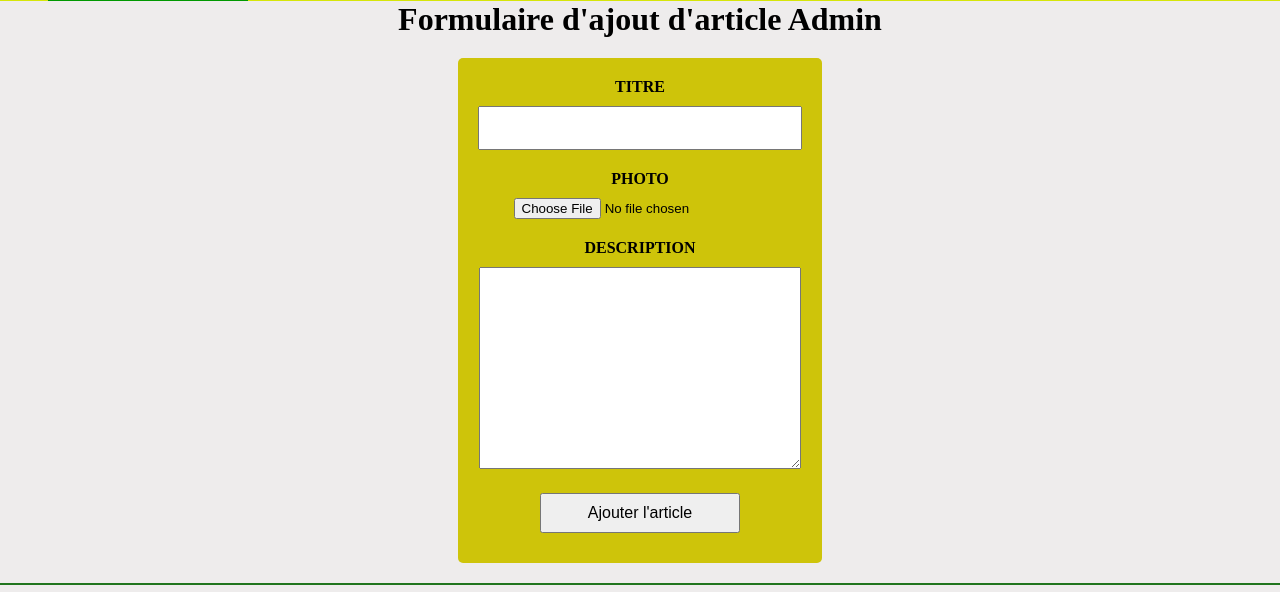
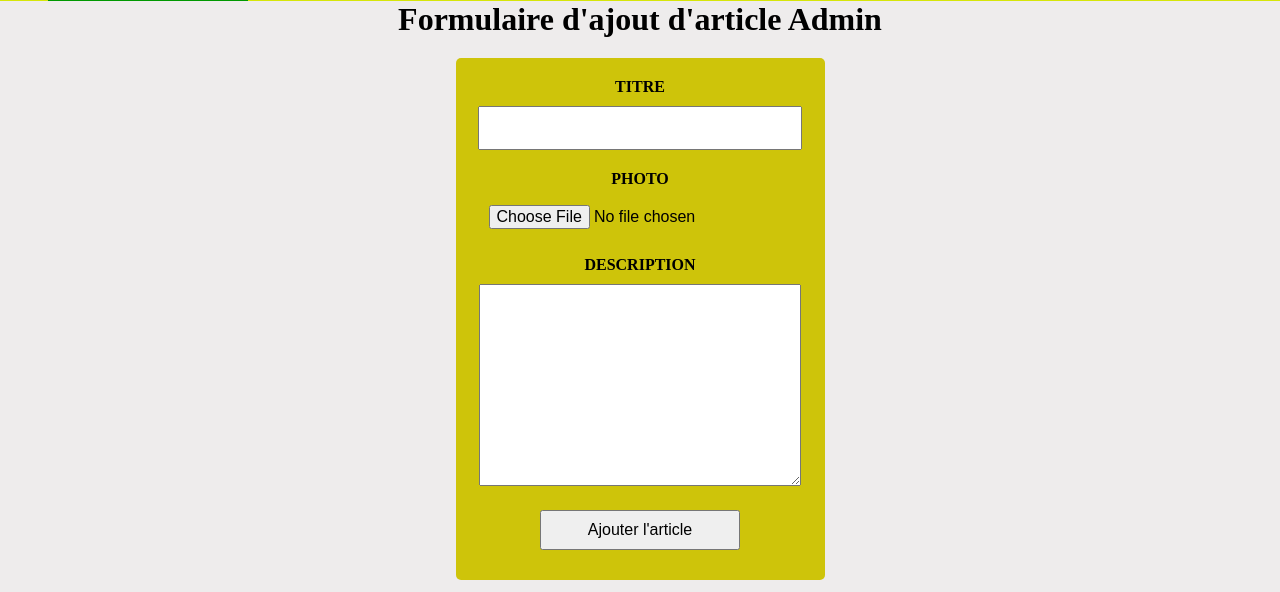
Before and after one commit to WillGRD/Projet-Castelpeche, a PHP site: page /templates/forms/formulaireAjout.php in a window 1280 px wide. Shown: the part 99-691 px from the top of the page. Run offline with PHP 8.4, Linux system fonts and the light colour scheme.

Commit message:
Ajout class btn

```diff
--- a/castelpeche/templates/forms/formulaireAjout.php
+++ b/castelpeche/templates/forms/formulaireAjout.php
@@ -11,8 +11,7 @@
 
         <div class="formart">
             <label for="photo">PHOTO</label>
-            <!-- <input class="input" type="photo" id="photo" name="photo" required> -->
-            <input type="file" name="photo" required>
+            <input class="btn" type="file" name="photo" required>
         </div>
 
         <div class="formart">
```
